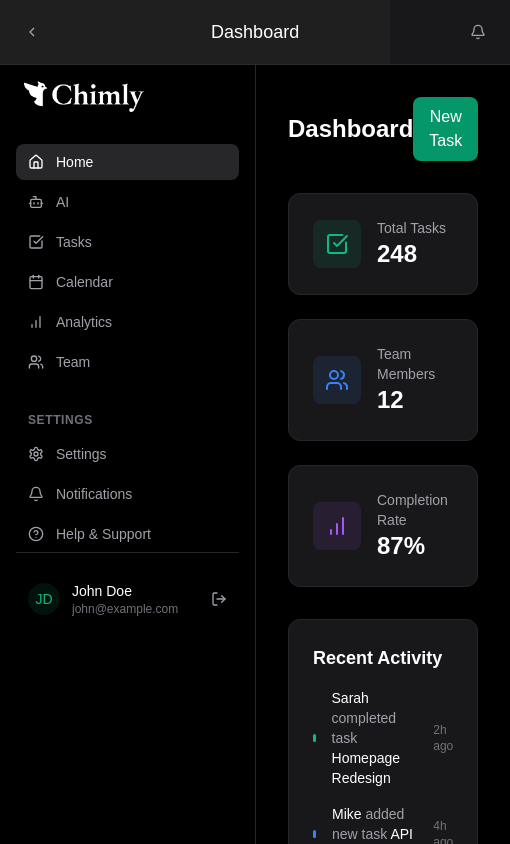
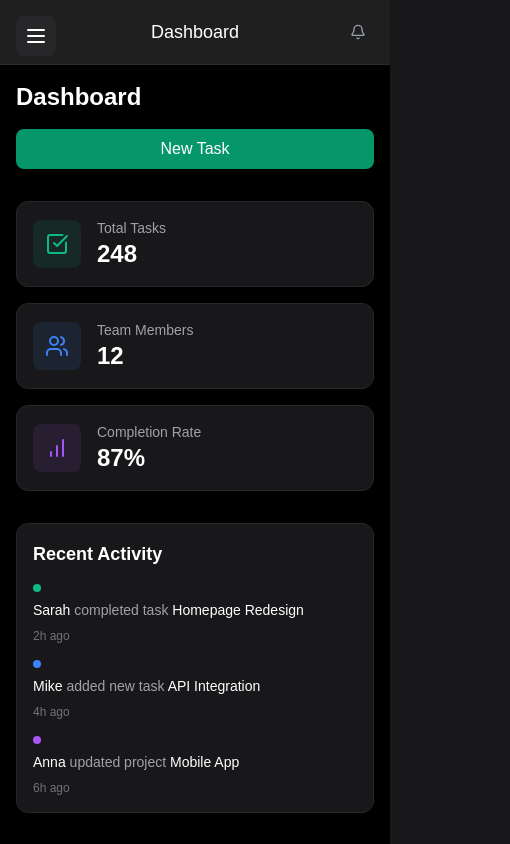
Before and after one commit to ajfred20/chimly-mvp, a Next.js app: page /dashboard in a window 390 px wide. Shown: the whole page, 510 px wide, since content can reach past the window. Built offline with nearby package versions, Linux system fonts and the light colour scheme; a web font is replaced by a local one.

Commit message:
updated ui for dashboard and also added responsiveness

```diff
--- a/app/dashboard/page.tsx
+++ b/app/dashboard/page.tsx
@@ -14,13 +14,29 @@ import {
   LogOut,
   HelpCircle,
   Bot,
+  Menu,
 } from "lucide-react";
+import { useState } from "react";
 
 export default function DashboardPage() {
+  const [sidebarOpen, setSidebarOpen] = useState(false);
+
   return (
     <div className="flex h-screen bg-black">
+      {/* Mobile Menu Button */}
+      <button
+        onClick={() => setSidebarOpen(!sidebarOpen)}
+        className="lg:hidden fixed top-4 left-4 z-50 p-2 bg-zinc-800 rounded-lg"
+      >
+        <Menu className="w-6 h-6 text-white" />
+      </button>
+
       {/* Sidebar */}
-      <aside className="w-64 border-r border-zinc-800 p-4">
+      <aside
+        className={`${
+          sidebarOpen ? "translate-x-0" : "-translate-x-full"
+        } lg:translate-x-0 fixed lg:relative w-64 h-full border-r border-zinc-800 p-4 bg-black transition-transform duration-200 ease-in-out z-40`}
+      >
         {/* Logo */}
         <div className="mb-8 px-2">
           <Image
@@ -131,21 +147,21 @@ export default function DashboardPage() {
       </aside>
 
       {/* Main Content */}
-      <main className="flex-1 overflow-y-auto">
-        <div className="p-8">
+      <main className="flex-1 overflow-y-auto w-full">
+        <div className="p-4 sm:p-8">
           <div className="max-w-7xl mx-auto">
             {/* Header */}
-            <div className="flex items-center justify-between mb-8">
+            <div className="flex flex-col sm:flex-row items-start sm:items-center justify-between mb-8 gap-4">
               <h1 className="text-2xl font-bold text-white">Dashboard</h1>
-              <button className="px-4 py-2 bg-emerald-600 text-white rounded-lg hover:bg-emerald-700 transition-colors">
+              <button className="w-full sm:w-auto px-4 py-2 bg-emerald-600 text-white rounded-lg hover:bg-emerald-700 transition-colors">
                 New Task
               </button>
             </div>
 
             {/* Stats Grid */}
-            <div className="grid grid-cols-1 md:grid-cols-3 gap-6 mb-8">
+            <div className="grid grid-cols-1 sm:grid-cols-2 lg:grid-cols-3 gap-4 sm:gap-6 mb-8">
               {/* Stat Card */}
-              <div className="p-6 bg-zinc-900 border border-zinc-800 rounded-xl">
+              <div className="p-4 sm:p-6 bg-zinc-900 border border-zinc-800 rounded-xl">
                 <div className="flex items-center gap-4">
                   <div className="p-3 bg-emerald-500/10 rounded-lg">
                     <CheckSquare className="w-6 h-6 text-emerald-500" />
@@ -158,7 +174,7 @@ export default function DashboardPage() {
               </div>
 
               {/* Stat Card */}
-              <div className="p-6 bg-zinc-900 border border-zinc-800 rounded-xl">
+              <div className="p-4 sm:p-6 bg-zinc-900 border border-zinc-800 rounded-xl">
                 <div className="flex items-center gap-4">
                   <div className="p-3 bg-blue-500/10 rounded-lg">
                     <Users className="w-6 h-6 text-blue-500" />
@@ -171,7 +187,7 @@ export default function DashboardPage() {
               </div>
 
               {/* Stat Card */}
-              <div className="p-6 bg-zinc-900 border border-zinc-800 rounded-xl">
+              <div className="p-4 sm:p-6 bg-zinc-900 border border-zinc-800 rounded-xl">
                 <div className="flex items-center gap-4">
                   <div className="p-3 bg-purple-500/10 rounded-lg">
                     <BarChart className="w-6 h-6 text-purple-500" />
@@ -185,39 +201,45 @@ export default function DashboardPage() {
             </div>
 
             {/* Recent Activity */}
-            <div className="bg-zinc-900 border border-zinc-800 rounded-xl p-6">
+            <div className="bg-zinc-900 border border-zinc-800 rounded-xl p-4 sm:p-6">
               <h2 className="text-lg font-semibold text-white mb-4">
                 Recent Activity
               </h2>
               <div className="space-y-4">
                 {/* Activity Item */}
-                <div className="flex items-center gap-4">
+                <div className="flex flex-col sm:flex-row sm:items-center gap-2 sm:gap-4">
                   <div className="w-2 h-2 rounded-full bg-emerald-500" />
                   <p className="text-sm text-zinc-400">
                     <span className="text-white">Sarah</span> completed task{" "}
                     <span className="text-white">Homepage Redesign</span>
                   </p>
-                  <span className="ml-auto text-xs text-zinc-500">2h ago</span>
+                  <span className="text-xs text-zinc-500 sm:ml-auto">
+                    2h ago
+                  </span>
                 </div>
 
                 {/* Activity Item */}
-                <div className="flex items-center gap-4">
+                <div className="flex flex-col sm:flex-row sm:items-center gap-2 sm:gap-4">
                   <div className="w-2 h-2 rounded-full bg-blue-500" />
                   <p className="text-sm text-zinc-400">
                     <span className="text-white">Mike</span> added new task{" "}
                     <span className="text-white">API Integration</span>
                   </p>
-                  <span className="ml-auto text-xs text-zinc-500">4h ago</span>
+                  <span className="text-xs text-zinc-500 sm:ml-auto">
+                    4h ago
+                  </span>
                 </div>
 
                 {/* Activity Item */}
-                <div className="flex items-center gap-4">
+                <div className="flex flex-col sm:flex-row sm:items-center gap-2 sm:gap-4">
                   <div className="w-2 h-2 rounded-full bg-purple-500" />
                   <p className="text-sm text-zinc-400">
                     <span className="text-white">Anna</span> updated project{" "}
                     <span className="text-white">Mobile App</span>
                   </p>
-                  <span className="ml-auto text-xs text-zinc-500">6h ago</span>
+                  <span className="text-xs text-zinc-500 sm:ml-auto">
+                    6h ago
+                  </span>
                 </div>
               </div>
             </div>
```
